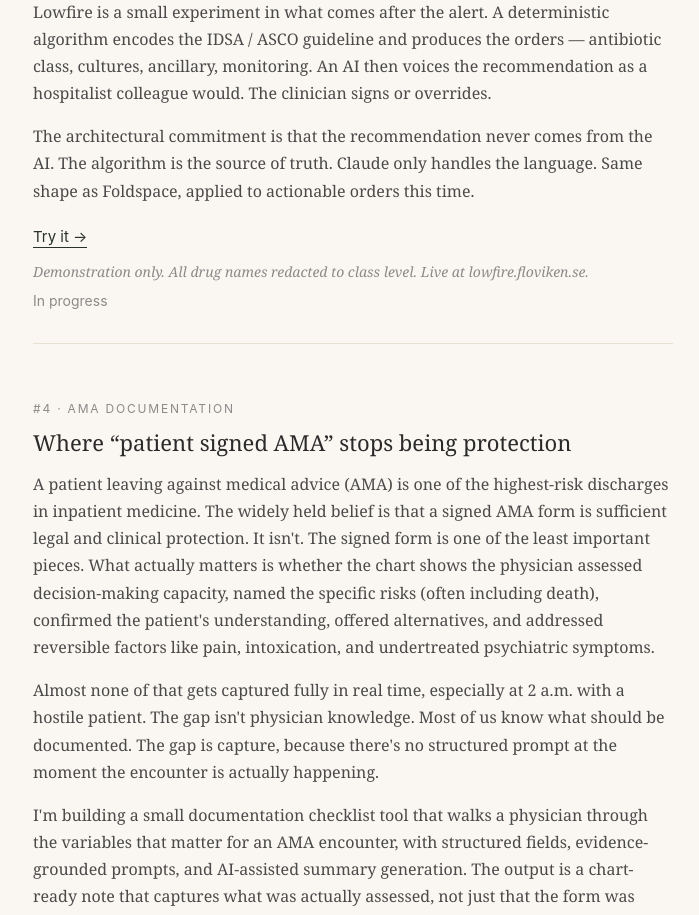
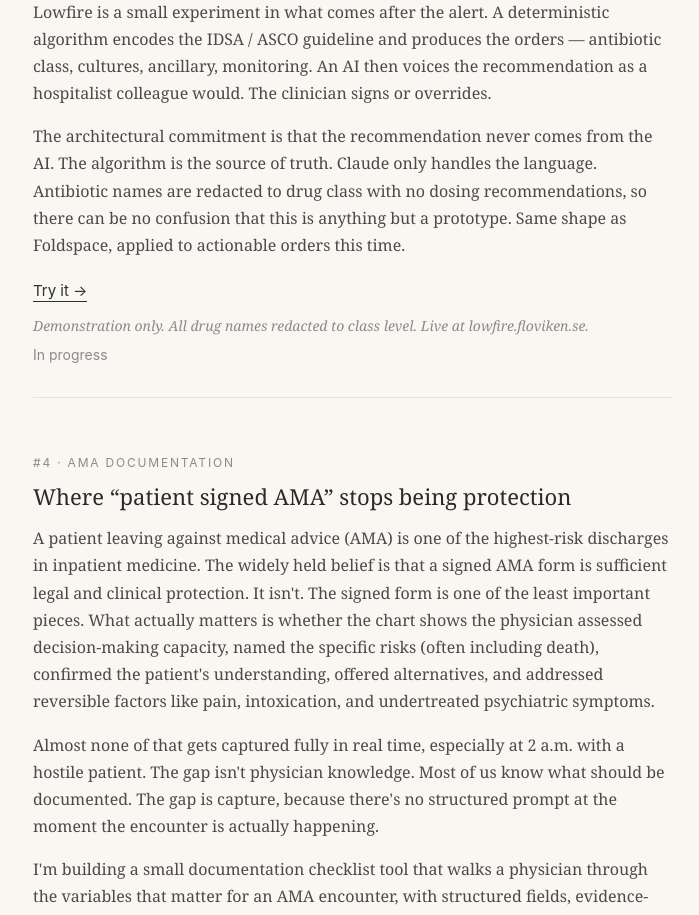
Before and after one commit to RAhroonAI/floviken-site, a Next.js app: page / in a window 1280 px wide. Shown: the part 2780-3695 px from the top of the page, without its empty margins (287-986 px from the left). Built offline with nearby package versions, Linux system fonts and the light colour scheme.

Commit message:
Add redaction note to Lowfire description

```diff
--- a/src/app/page.js
+++ b/src/app/page.js
@@ -339,7 +339,7 @@ export default function Home() {
             marginBottom: '1.25rem',
             marginTop: 0,
           }}>
-            The architectural commitment is that the recommendation never comes from the AI. The algorithm is the source of truth. Claude only handles the language. Same shape as Foldspace, applied to actionable orders this time.
+            The architectural commitment is that the recommendation never comes from the AI. The algorithm is the source of truth. Claude only handles the language. Antibiotic names are redacted to drug class with no dosing recommendations, so there can be no confusion that this is anything but a prototype. Same shape as Foldspace, applied to actionable orders this time.
           </p>
           <a href="https://lowfire.floviken.se" target="_blank" rel="noopener noreferrer" style={{
             fontFamily: '"Inter", -apple-system, sans-serif',
```
